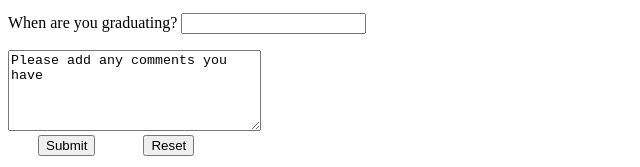
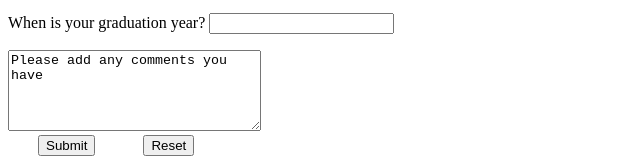
Before and after one commit to michael4227/WebTech, a plain HTML site: page session14/index.htm in a window 1280 px wide. Shown: the part 341-508 px from the top of the page, 0-640 px from the left. Drawn offline with Linux system fonts and the light colour scheme.

Commit message:
Update index.htm

```diff
--- a/session14/index.htm
+++ b/session14/index.htm
@@ -70,7 +70,7 @@
 			<tr><td><input id='f' type="checkbox" name="Forms" value="Forms" /> Forms</td>
 			</tr>
 		</table>
-		<p> When are you graduating? <input type="text" name="graduation" maxlength="4" id="grad"></p >
+		<p> When is your graduation year? <input type="text" name="graduation" maxlength="4" id="grad"></p >
 		<textarea name="comments" rows="5" cols="29">Please add any comments you have</textarea><br>
 		<input type="submit" value="Submit" name="Submit" style="margin-left: 30px;">
 		&nbsp;&nbsp;&nbsp;&nbsp;&nbsp;&nbsp;&nbsp;&nbsp;&nbsp;&nbsp;
```
